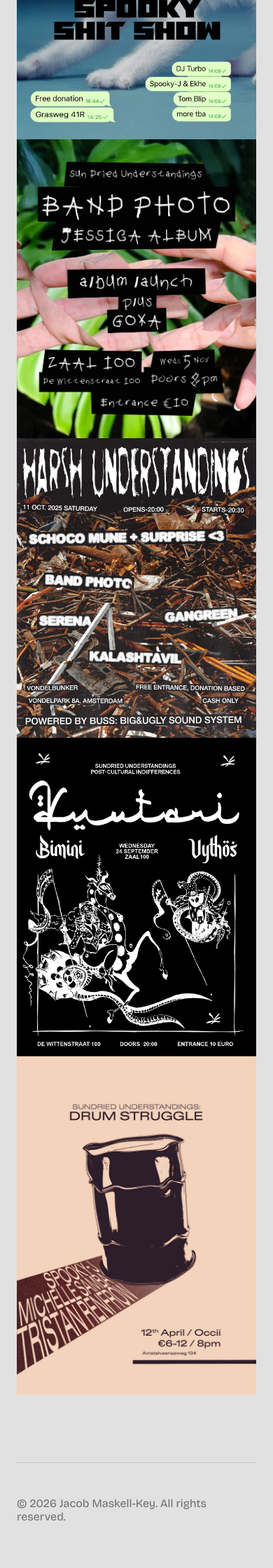
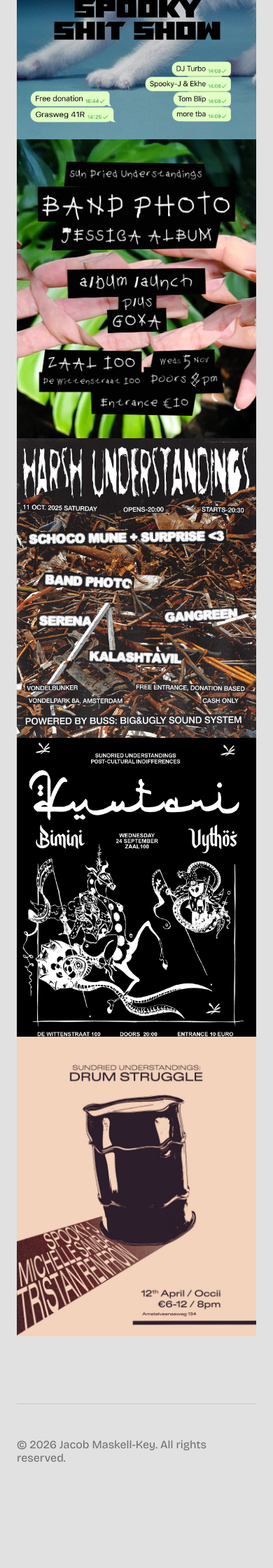
Before and after one commit to andriusax/jacob-maskell-key-website, a Jekyll site: the page built from events.html, in a window 390 px wide. Shown: the part 1716-3956 px from the top of the page at 70% size. Built offline with Jekyll 4.4.1, drawn with Linux system fonts in a browser that asks for light colours; after the commit the page ends 3872 px from its top, so only the background shows below that.

Commit message:
Events: equal-size poster tiles

```diff
--- a/assets/css/main.css
+++ b/assets/css/main.css
@@ -1258,23 +1258,18 @@ button.listen-btn {
 /* Homepage photo with eyes that follow the cursor (_includes/hero-eyes.html) */
 .hero-eyes { overflow: hidden; }
 .hero-eyes svg { display: block; width: 100%; height: 100%; }
-/* Events: poster wall (events.html). Rows of three that fill the width with
-   no gaps; the script on the page sizes each poster to its shape. */
-.poster-grid { padding: 8px 0 64px; }
-.poster-row { display: flex; align-items: flex-start; }
-.poster { position: relative; flex: 0.8 1 0; min-width: 0; margin: 0; display: block; overflow: hidden; color: #fff; text-decoration: none; }
-.poster img { display: block; width: 100%; height: auto; }
-.poster--filler { visibility: hidden; }
-.poster__caption { position: absolute; left: 0; right: 0; bottom: 0; padding: 40px 16px 14px;
-  background: linear-gradient(to top, rgba(0,0,0,.75), rgba(0,0,0,0)); font-family: var(--font-display);
-  font-weight: 600; font-size: 16px; line-height: 1.3; opacity: 0; transition: opacity .2s ease; }
-.poster__meta { font-weight: 400; font-size: 14px; opacity: .85; }
-.poster:hover .poster__caption, .poster:focus-visible .poster__caption { opacity: 1; }
-.poster:focus-visible { outline: 3px solid var(--color-link); outline-offset: -3px; }
+/* Events: poster wall (events.html). Three equal tiles per row with no gaps,
+   one per row on phones. Every poster gets the same 4:5 tile; posters with a
+   different shape are trimmed slightly at the edges. */
+.poster-grid { display: grid; grid-template-columns: repeat(3, 1fr); padding: 8px 0 64px; }
+.poster { display: block; margin: 0; aspect-ratio: 4 / 5; overflow: hidden; background: #c9c9c9; }
+.poster img { display: block; width: 100%; height: 100%; object-fit: cover; }
+a.poster img { transition: transform .35s ease; }
+a.poster:hover img { transform: scale(1.03); }
+a.poster:focus-visible { outline: 3px solid var(--color-link); outline-offset: -3px; }
 @media (max-width: 600px) {
-  .poster-row { flex-direction: column; }
-  .poster { flex: none; width: 100%; }
-  .poster--filler { display: none; }
-  .poster__caption { display: none; }
+  .poster-grid { grid-template-columns: 1fr; }
 }
-@media (hover: none) { .poster__caption { display: none; } }
+@media (prefers-reduced-motion: reduce) {
+  a.poster img { transition: none; }
+}
```
